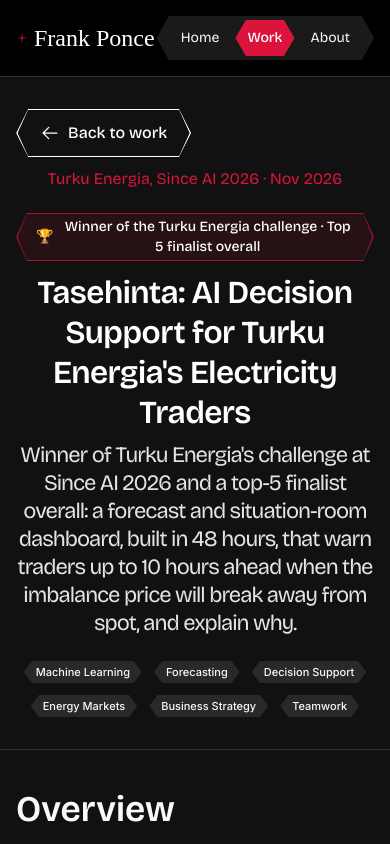
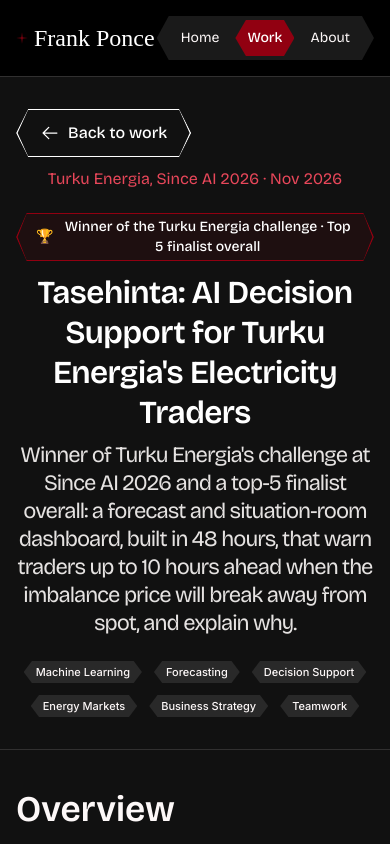
Before and after one commit to FrankPonce/Portfolio, a Next.js app: page /work/tasehinta-imbalance-price-forecasting-turku-energia in a window 390 px wide. Shown: the top 844 px of the page. Built offline with nearby package versions, Linux system fonts and the light colour scheme; a web font is replaced by a local one.

Commit message:
Switch accent to blood red #910011, with a lighter tint for red text

```diff
--- a/src/app/globals.css
+++ b/src/app/globals.css
@@ -1,7 +1,7 @@
 @import "tailwindcss";
 
 /*
- * Design tokens extracted from the original Extern "noir" theme (crimson accent).
+ * Design tokens for the "noir" theme: black, white and blood red (#910011).
  * Change the values in [data-pf-theme="noir"] below to re-theme the whole site.
  * Tailwind utilities like bg-pf-surface, text-pf-heading, rounded-pf-lg map to them.
  */
@@ -15,10 +15,10 @@
   --color-pf-text-subtle: var(--pf-text-subtle);
   --color-pf-text-muted: var(--pf-text-muted);
   --color-pf-heading: var(--pf-heading);
-  --color-pf-accent: crimson;
+  --color-pf-accent: var(--pf-accent);
   --color-pf-on-accent: var(--pf-on-accent);
   --color-pf-link: var(--pf-link);
-  --color-pf-highlight: crimson;
+  --color-pf-highlight: var(--pf-highlight);
   --color-pf-on-highlight: var(--pf-on-highlight);
   --color-pf-tag: var(--pf-tag);
   --color-pf-tag-text: var(--pf-tag-text);
@@ -46,10 +46,11 @@
   --pf-text-subtle: #e5e2e1;
   --pf-text-muted: #adaaaa;
   --pf-heading: #ffffff;
-  --pf-accent: crimson;
+  /* blood red for fills, outlines and graphics; a lighter tint of it for small red text (readable on black) */
+  --pf-accent: #910011;
   --pf-on-accent: #1c1b1b;
-  --pf-link: crimson;
-  --pf-highlight: crimson;
+  --pf-link: #e8475a;
+  --pf-highlight: #910011;
   --pf-on-highlight: #1c1b1b;
   --pf-tag: rgba(255, 255, 255, 0.1);
   --pf-tag-text: #fdf8f8;
@@ -91,7 +92,7 @@ body {
 
 /* Active tab in the top nav pill */
 [data-pf-tab][data-active="true"] {
-  background-color: crimson;
+  background-color: var(--pf-accent);
   color: var(--pf-inverse);
   font-weight: 500;
 }
--- a/src/components/About.tsx
+++ b/src/components/About.tsx
@@ -105,7 +105,7 @@ function TechStack() {
               {d ? (
                 <svg
                   aria-hidden="true"
-                  className="size-11 overflow-visible text-pf-accent transition-[filter] duration-200 group-hover:drop-shadow-[0_0_6px_crimson]"
+                  className="size-11 overflow-visible text-pf-accent transition-[filter] duration-200 group-hover:drop-shadow-[0_0_6px_var(--pf-link)]"
                   fill="none"
                   stroke="currentColor"
                   strokeLinejoin="round"
--- a/src/components/Footer.tsx
+++ b/src/components/Footer.tsx
@@ -2,7 +2,7 @@ import Link from "next/link";
 import { profile } from "@/data/portfolio";
 
 const link =
-  "max-w-full font-medium font-pf-body text-base text-pf-text leading-5 underline-offset-4 transition-colors hover:text-pf-accent hover:underline";
+  "max-w-full font-medium font-pf-body text-base text-pf-text leading-5 underline-offset-4 transition-colors hover:text-pf-link hover:underline";
 const label = "font-pf-body text-pf-text-subtle text-sm leading-4";
 const col = "wrap-break-word flex min-w-0 flex-1 flex-col items-start gap-2";
 const vr = <div aria-hidden="true" className="h-px w-full shrink-0 bg-pf-divider md:h-auto md:w-px md:self-stretch" />;
--- a/src/components/N8nWorkflow.tsx
+++ b/src/components/N8nWorkflow.tsx
@@ -109,7 +109,7 @@ export function N8nWorkflow({
         </a>
         {outcome && (
           <a
-            className="pf-angle pf-angle-ring [--pf-angle-stroke:var(--pf-link)] inline-flex shrink-0 items-center gap-1.5 px-4 py-1.5 font-medium font-pf-body text-pf-link text-sm leading-[18px] transition-colors duration-200 hover:bg-pf-accent hover:text-white hover:[--pf-angle-stroke:crimson]"
+            className="pf-angle pf-angle-ring [--pf-angle-stroke:var(--pf-link)] inline-flex shrink-0 items-center gap-1.5 px-4 py-1.5 font-medium font-pf-body text-pf-link text-sm leading-[18px] transition-colors duration-200 hover:bg-pf-accent hover:text-white hover:[--pf-angle-stroke:var(--pf-accent)]"
             href={outcome.url}
             rel="noopener noreferrer"
             target="_blank"
--- a/src/components/Nav.tsx
+++ b/src/components/Nav.tsx
@@ -73,7 +73,7 @@ export function Nav({ fixedActive }: { fixedActive?: Tab }) {
 
         <div className="hidden min-w-0 items-center gap-6 lg:flex lg:w-[358px] lg:justify-end">
           <a
-            className="min-w-0 truncate font-normal font-pf-body text-base text-pf-text leading-5 underline decoration-solid underline-offset-2 transition-all hover:text-pf-accent hover:opacity-70"
+            className="min-w-0 truncate font-normal font-pf-body text-base text-pf-text leading-5 underline decoration-solid underline-offset-2 transition-all hover:text-pf-link hover:opacity-70"
             href={`mailto:${profile.contact.email}`}
           >
             {profile.contact.email}
@@ -81,7 +81,7 @@ export function Nav({ fixedActive }: { fixedActive?: Tab }) {
           <div className="flex shrink-0 items-center gap-6">
             <a
               aria-label="LinkedIn"
-              className="flex size-6 shrink-0 items-center justify-center text-pf-text transition-all hover:text-pf-accent hover:opacity-70"
+              className="flex size-6 shrink-0 items-center justify-center text-pf-text transition-all hover:text-pf-link hover:opacity-70"
               href={profile.contact.linkedin}
               rel="noopener noreferrer"
               target="_blank"
@@ -90,7 +90,7 @@ export function Nav({ fixedActive }: { fixedActive?: Tab }) {
             </a>
             <a
               aria-label="GitHub"
-              className="flex size-6 shrink-0 items-center justify-center text-pf-text transition-all hover:text-pf-accent hover:opacity-70"
+              className="flex size-6 shrink-0 items-center justify-center text-pf-text transition-all hover:text-pf-link hover:opacity-70"
               href={profile.contact.github}
               rel="noopener noreferrer"
               target="_blank"
--- a/src/components/OutcomeCard.tsx
+++ b/src/components/OutcomeCard.tsx
@@ -52,7 +52,7 @@ export function OutcomeCard({ outcome, title, rounded = "rounded-pf-lg" }: { out
           <span className="min-w-0 flex-1 truncate font-medium font-pf-body text-pf-heading text-sm leading-4">{label}</span>
         </div>
         <a
-          className="pf-angle pf-angle-ring [--pf-angle-stroke:var(--pf-link)] inline-flex shrink-0 items-center gap-1.5 font-medium font-pf-body text-pf-link transition-colors duration-200 hover:bg-pf-accent hover:text-white hover:[--pf-angle-stroke:crimson] px-4 py-1.5 text-sm leading-[18px]"
+          className="pf-angle pf-angle-ring [--pf-angle-stroke:var(--pf-link)] inline-flex shrink-0 items-center gap-1.5 font-medium font-pf-body text-pf-link transition-colors duration-200 hover:bg-pf-accent hover:text-white hover:[--pf-angle-stroke:var(--pf-accent)] px-4 py-1.5 text-sm leading-[18px]"
           href={outcome.url}
           rel="noopener noreferrer"
           target="_blank"
--- a/src/components/ProjectPage.tsx
+++ b/src/components/ProjectPage.tsx
@@ -35,7 +35,7 @@ export function ProjectPage({ project: p }: { project: Project }) {
             <div className="flex max-w-[720px] flex-col items-center gap-2">
               {status && <p className="text-center font-pf-display text-base text-pf-heading leading-5">{status}</p>}
               {p.award && (
-                <p className="mb-1 inline-flex items-center gap-2 pf-angle pf-angle-ring [--pf-angle-stroke:color-mix(in_srgb,crimson_70%,transparent)] bg-pf-accent/10 px-5 py-1 font-medium font-pf-display text-pf-heading text-sm leading-5">
+                <p className="mb-1 inline-flex items-center gap-2 pf-angle pf-angle-ring [--pf-angle-stroke:var(--pf-accent)] bg-pf-accent/10 px-5 py-1 font-medium font-pf-display text-pf-heading text-sm leading-5">
                   <span aria-hidden="true">🏆</span>
                   {p.award}
                 </p>
--- a/src/components/ResultsChart.tsx
+++ b/src/components/ResultsChart.tsx
@@ -6,7 +6,7 @@ const signed = (v: number, d: number) => `${v > 0 ? "+" : v < 0 ? "−" : "±"}$
 /**
  * Paired bars per metric, both drawn to scale against the larger of the two values, so the gap between
  * the bar ends is the difference. Each row says whether lower or higher is better; the change label is
- * crimson when the model wins and muted grey when it doesn't, so an honest "no edge" result reads as one.
+ * red when the model wins and muted grey when it doesn't, so an honest "no edge" result reads as one.
  */
 export function ResultsChart({ results: r }: { results: Results }) {
   return (
@@ -63,7 +63,7 @@ export function ResultsChart({ results: r }: { results: Results }) {
 
               <dd
                 aria-hidden="true"
-                className={`font-pf-display font-semibold text-xl tabular-nums md:text-right ${wins ? "text-pf-accent" : "text-pf-text-muted"}`}
+                className={`font-pf-display font-semibold text-xl tabular-nums md:text-right ${wins ? "text-pf-link" : "text-pf-text-muted"}`}
               >
                 {change}
               </dd>
--- a/src/components/Works.tsx
+++ b/src/components/Works.tsx
@@ -66,7 +66,7 @@ function WorkCard({ project: p }: { project: Project }) {
       )}
 
       {p.award && (
-        <p className="relative inline-flex items-center gap-2 pf-angle pf-angle-ring [--pf-angle-stroke:color-mix(in_srgb,crimson_70%,transparent)] bg-pf-accent/10 px-5 py-1 font-medium font-pf-display text-pf-heading text-sm leading-5">
+        <p className="relative inline-flex items-center gap-2 pf-angle pf-angle-ring [--pf-angle-stroke:var(--pf-accent)] bg-pf-accent/10 px-5 py-1 font-medium font-pf-display text-pf-heading text-sm leading-5">
           <span aria-hidden="true">🏆</span>
           {p.award}
         </p>
@@ -90,7 +90,7 @@ function WorkCard({ project: p }: { project: Project }) {
       {/* "there's more inside" cue */}
       <span
         aria-hidden="true"
-        className="pf-angle pf-angle-ring pointer-events-none absolute right-4 bottom-4 flex h-10 w-14 items-center justify-center bg-pf-surface/70 text-pf-text-subtle backdrop-blur-sm transition-all duration-200 [--pf-angle-stroke:var(--pf-text-muted)] [--pf-angle-tip:14px] group-hover:translate-x-1 group-hover:bg-pf-accent group-hover:text-white group-hover:[--pf-angle-stroke:crimson] md:right-6 md:bottom-6"
+        className="pf-angle pf-angle-ring pointer-events-none absolute right-4 bottom-4 flex h-10 w-14 items-center justify-center bg-pf-surface/70 text-pf-text-subtle backdrop-blur-sm transition-all duration-200 [--pf-angle-stroke:var(--pf-text-muted)] [--pf-angle-tip:14px] group-hover:translate-x-1 group-hover:bg-pf-accent group-hover:text-white group-hover:[--pf-angle-stroke:var(--pf-accent)] md:right-6 md:bottom-6"
       >
         <Icon name="caretRight" className="size-5" />
       </span>
--- a/src/components/ui.tsx
+++ b/src/components/ui.tsx
@@ -4,7 +4,7 @@ import { SigilDivider } from "./Sigil";
 export const btnBase =
   "pf-angle inline-flex items-center justify-center gap-2 font-pf-display font-medium text-pf-inverse transition-colors focus-visible:outline-none focus-visible:ring-2 focus-visible:ring-pf-accent focus-visible:ring-offset-2 focus-visible:ring-offset-pf-canvas";
 export const btnFilled = "bg-[var(--pf-noir-pill)] hover:bg-pf-accent hover:text-white";
-export const btnOutline = "pf-angle-ring [--pf-angle-stroke:var(--pf-inverse)] hover:bg-pf-accent hover:text-white hover:[--pf-angle-stroke:crimson]";
+export const btnOutline = "pf-angle-ring [--pf-angle-stroke:var(--pf-inverse)] hover:bg-pf-accent hover:text-white hover:[--pf-angle-stroke:var(--pf-accent)]";
 export const btnGhost = "hover:bg-pf-accent hover:text-white";
 export const btnLg = "px-8 py-4 text-lg leading-6 tracking-[-0.5px]";
 export const btnMd = "h-12 px-6 py-2 text-base leading-5";
```
Also changed, not shown: public/images/hero-brush.png, 1 other file (tests, documents, lock files or other folders).
